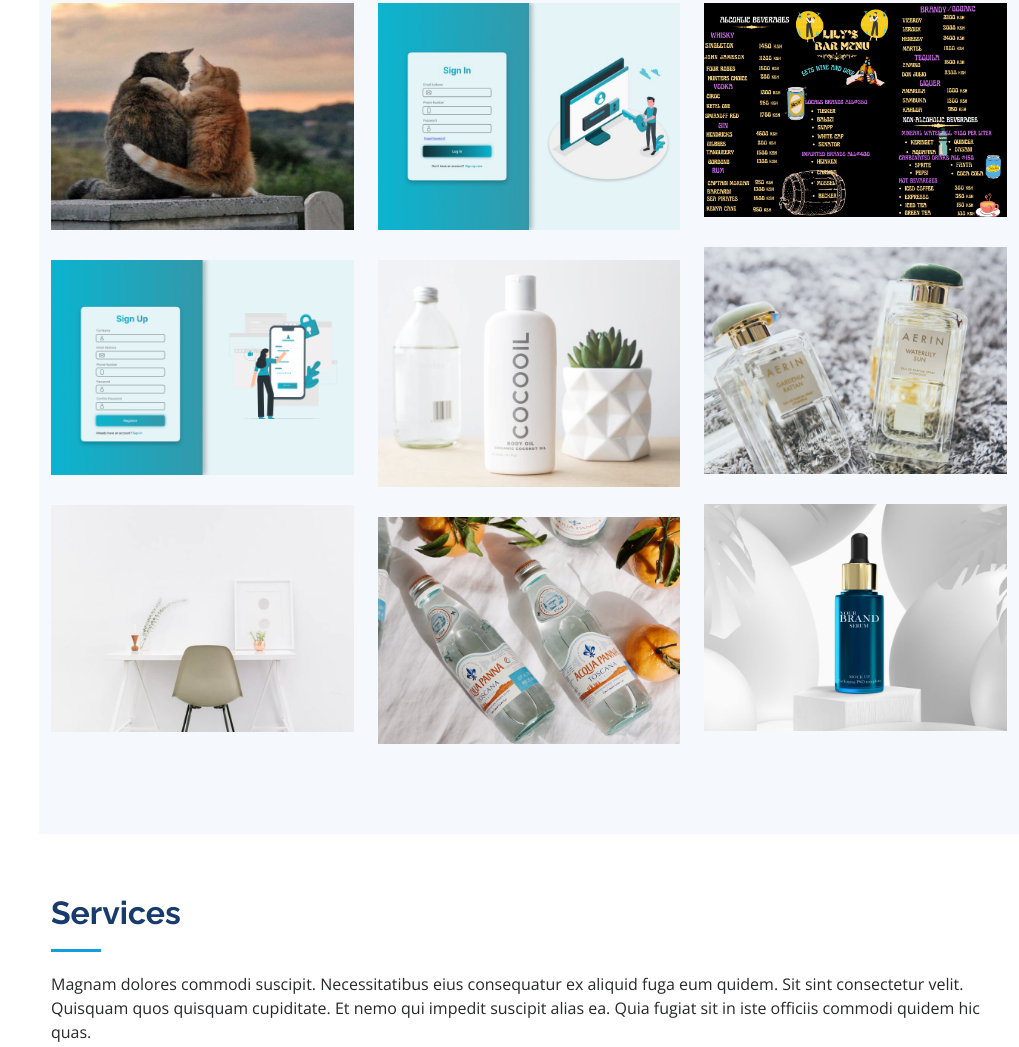
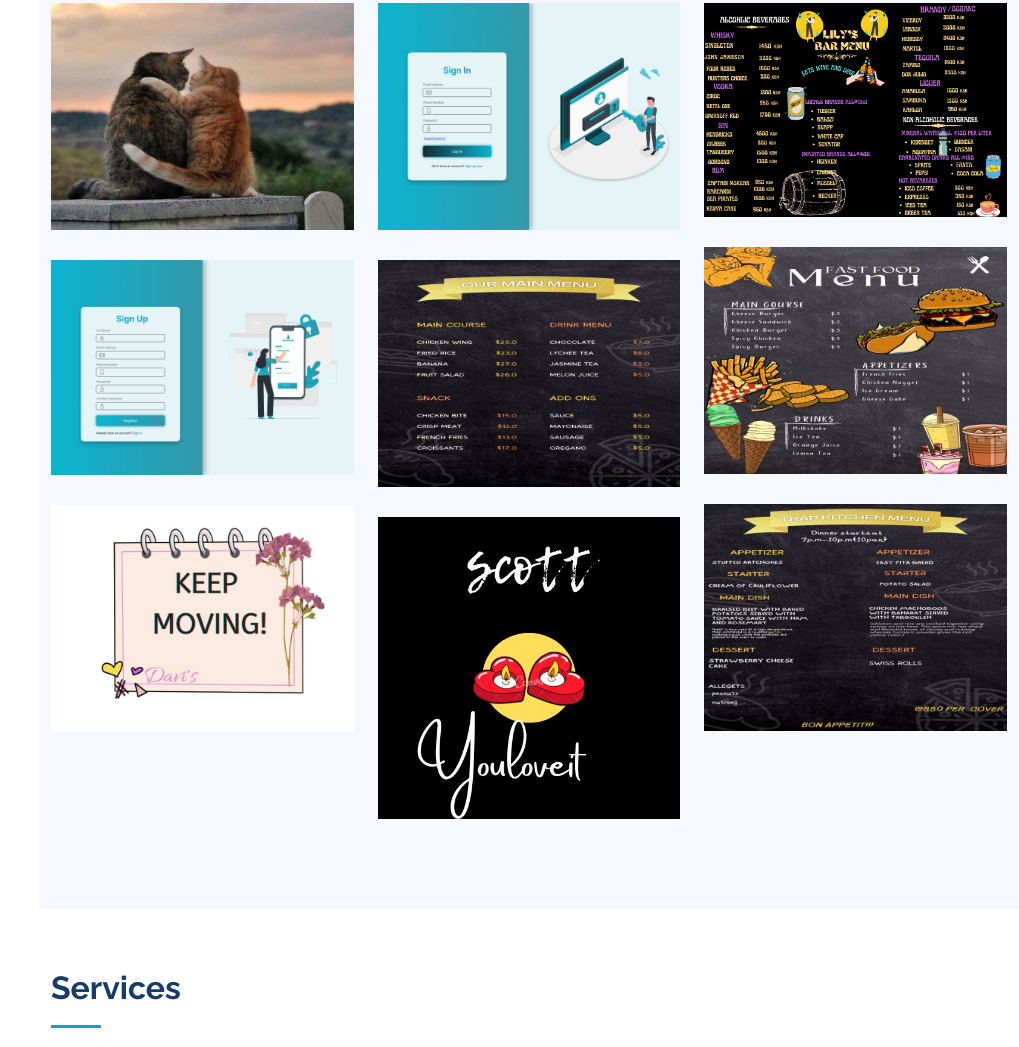
Before and after one commit to 7442charles/davis, a plain HTML site: page index.html in a window 1280 px wide. Shown: the part 3891-4938 px from the top of the page, without its empty margins (261-1280 px from the left). Drawn offline with nearby package versions, Linux system fonts and the light colour scheme.

Commit message:
new imgs

```diff
--- a/index.html
+++ b/index.html
@@ -356,9 +356,9 @@
 
           <div class="col-lg-4 col-md-6 portfolio-item filter-card">
             <div class="portfolio-wrap">
-              <img src="assets/img/portfolio/portfolio-5.jpg" class="img-fluid" alt="">
+              <img src="assets/img/menu 1.jpg" class="img-fluid" alt="">
               <div class="portfolio-links">
-                <a href="assets/img/portfolio/portfolio-5.jpg" data-gallery="portfolioGallery" class="portfolio-lightbox" title="Card 2"><i class="bx bx-plus"></i></a>
+                <a href="assets/img/menu 1.jpg" data-gallery="portfolioGallery" class="portfolio-lightbox" title="Card 2"><i class="bx bx-plus"></i></a>
 
               </div>
             </div>
@@ -376,9 +376,9 @@
 
           <div class="col-lg-4 col-md-6 portfolio-item filter-app">
             <div class="portfolio-wrap">
-              <img src="assets/img/portfolio/portfolio-6.jpg" class="img-fluid" alt="">
+              <img src="assets/img/menu 2.jpg" class="img-fluid" alt="">
               <div class="portfolio-links">
-                <a href="assets/img/portfolio/portfolio-6.jpg" data-gallery="portfolioGallery" class="portfolio-lightbox" title="App 3"><i class="bx bx-plus"></i></a>
+                <a href="assets/img/menu 2.jpg" data-gallery="portfolioGallery" class="portfolio-lightbox" title="App 3"><i class="bx bx-plus"></i></a>
 
               </div>
             </div>
@@ -386,9 +386,9 @@
 
           <div class="col-lg-4 col-md-6 portfolio-item filter-card">
             <div class="portfolio-wrap">
-              <img src="assets/img/portfolio/portfolio-2.jpg" class="img-fluid" alt="">
+              <img src="assets/img/menu 3.jpg" class="img-fluid" alt="">
               <div class="portfolio-links">
-                <a href="assets/img/portfolio/portfolio-2.jpg" data-gallery="portfolioGallery" class="portfolio-lightbox" title="Card 1"><i class="bx bx-plus"></i></a>
+                <a href="assets/img/menu 3.jpg" data-gallery="portfolioGallery" class="portfolio-lightbox" title="Card 1"><i class="bx bx-plus"></i></a>
 
               </div>
             </div>
@@ -396,9 +396,9 @@
 
           <div class="col-lg-4 col-md-6 portfolio-item filter-card">
             <div class="portfolio-wrap">
-              <img src="assets/img/portfolio/portfolio-8.jpg" class="img-fluid" alt="">
+              <img src="assets/img/keep moving.jpg" class="img-fluid" alt="">
               <div class="portfolio-links">
-                <a href="assets/img/portfolio/portfolio-8.jpg" data-gallery="portfolioGallery" class="portfolio-lightbox" title="Card 3"><i class="bx bx-plus"></i></a>
+                <a href="assets/img/keep moving.jpg" data-gallery="portfolioGallery" class="portfolio-lightbox" title="Card 3"><i class="bx bx-plus"></i></a>
 
               </div>
             </div>
@@ -406,9 +406,9 @@
 
           <div class="col-lg-4 col-md-6 portfolio-item filter-web">
             <div class="portfolio-wrap">
-              <img src="assets/img/portfolio/portfolio-7.jpg" class="img-fluid" alt="">
+              <img src="assets/img/smile face.jpg" class="img-fluid" alt="">
               <div class="portfolio-links">
-                <a href="assets/img/portfolio/portfolio-7.jpg" data-gallery="portfolioGallery" class="portfolio-lightbox" title="Web 3"><i class="bx bx-plus"></i></a>
+                <a href="assets/img/smile face.jpg" data-gallery="portfolioGallery" class="portfolio-lightbox" title="Web 3"><i class="bx bx-plus"></i></a>
 
               </div>
             </div>
```
Also changed, not shown: assets/img/IMG_20220509_094541_325.jpg (deleted), assets/img/keep moving.jpg (added), assets/img/menu 1.jpg (added), assets/img/menu 2.jpg (added), assets/img/menu 3.jpg (added), assets/img/smile face.jpg (added).
